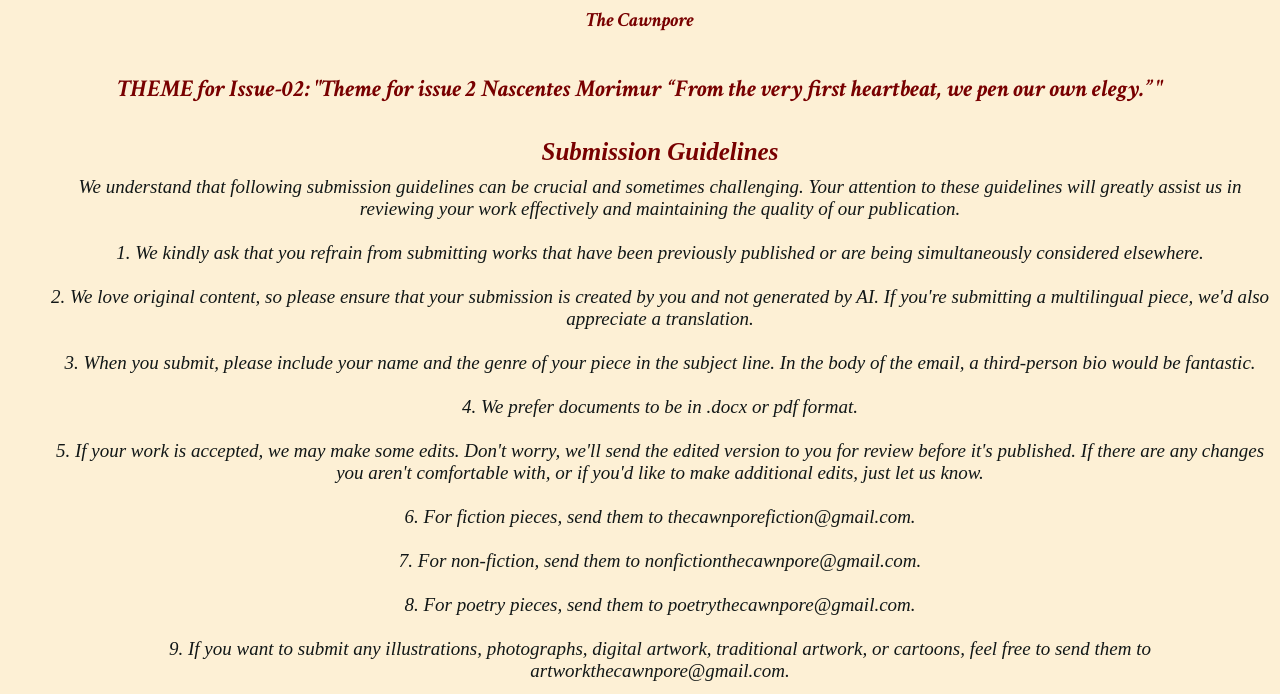
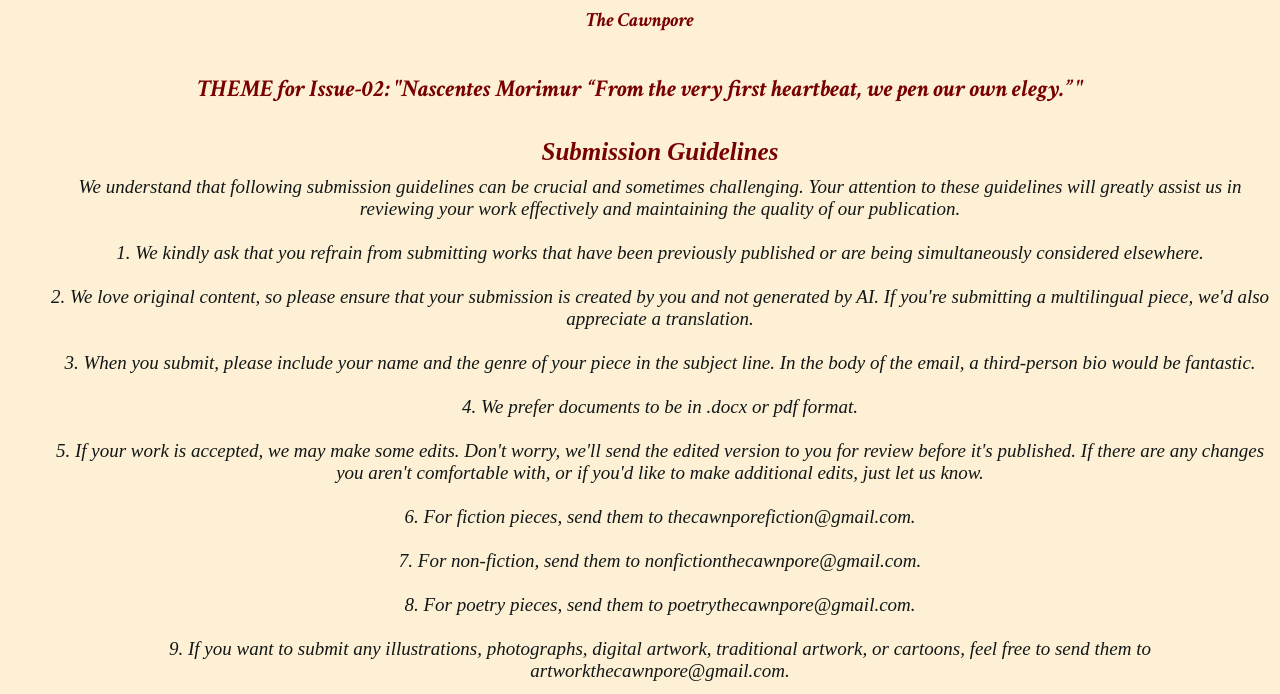
Before and after one commit to srinancharaiah167/TheCawnporeMag.github.io, a plain HTML site: page submission.html in a window 1280 px wide. Shown: the part 106-800 px from the top of the page. Drawn offline with Linux system fonts and the light colour scheme.

Commit message:
Update submission.html

```diff
--- a/submission.html
+++ b/submission.html
@@ -35,7 +35,7 @@
         <div class="text-box1">
             <h1>Submissions</h1>
             <p>The Cawnpore</p>
-            <h2>THEME for Issue-02: "Theme for issue 2 Nascentes Morimur “From the very first heartbeat, we pen our own elegy.” "</h2>
+            <h2>THEME for Issue-02: "Nascentes Morimur “From the very first heartbeat, we pen our own elegy.” "</h2>
             <br>
             <br>
             <br>
```
